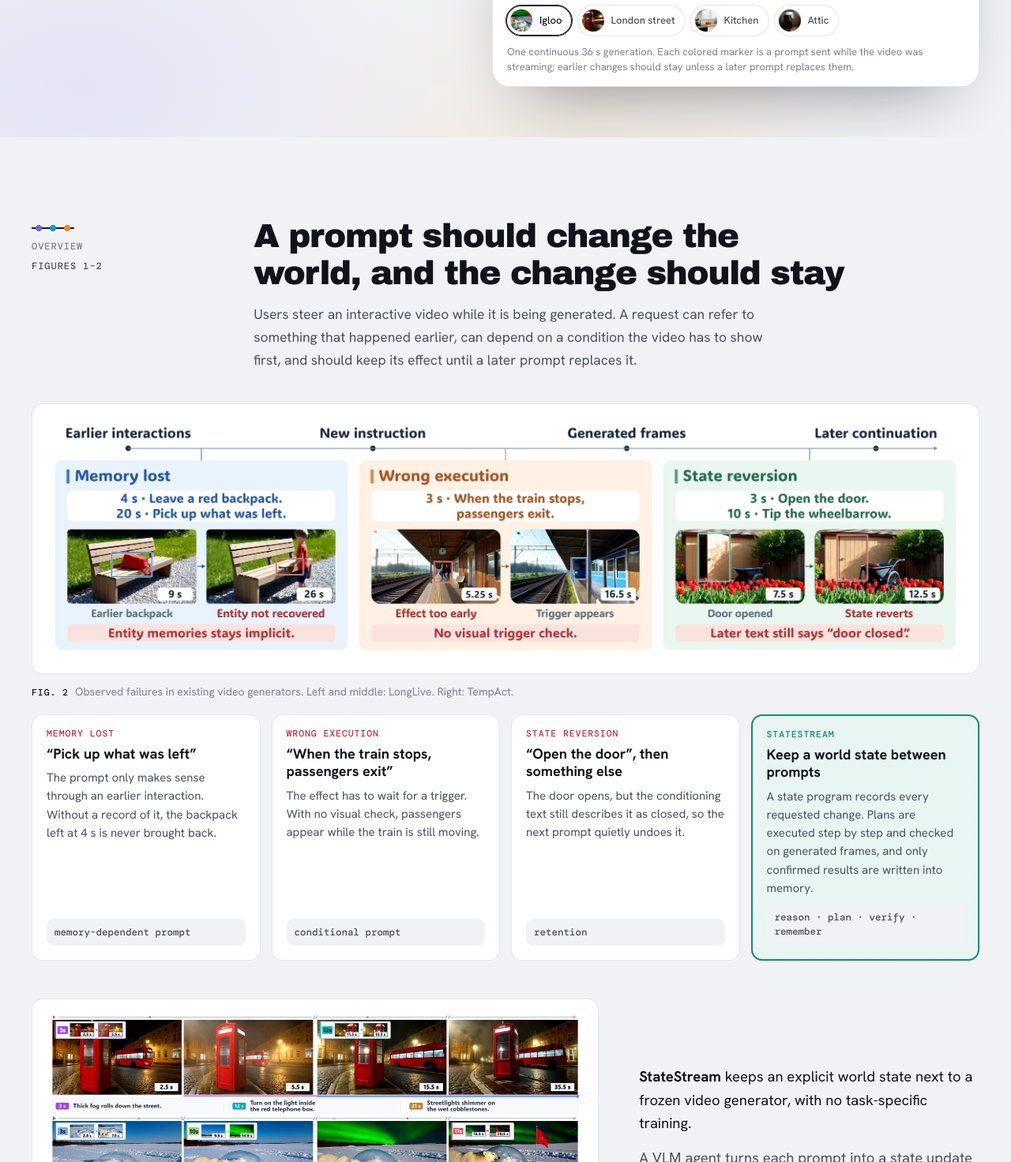
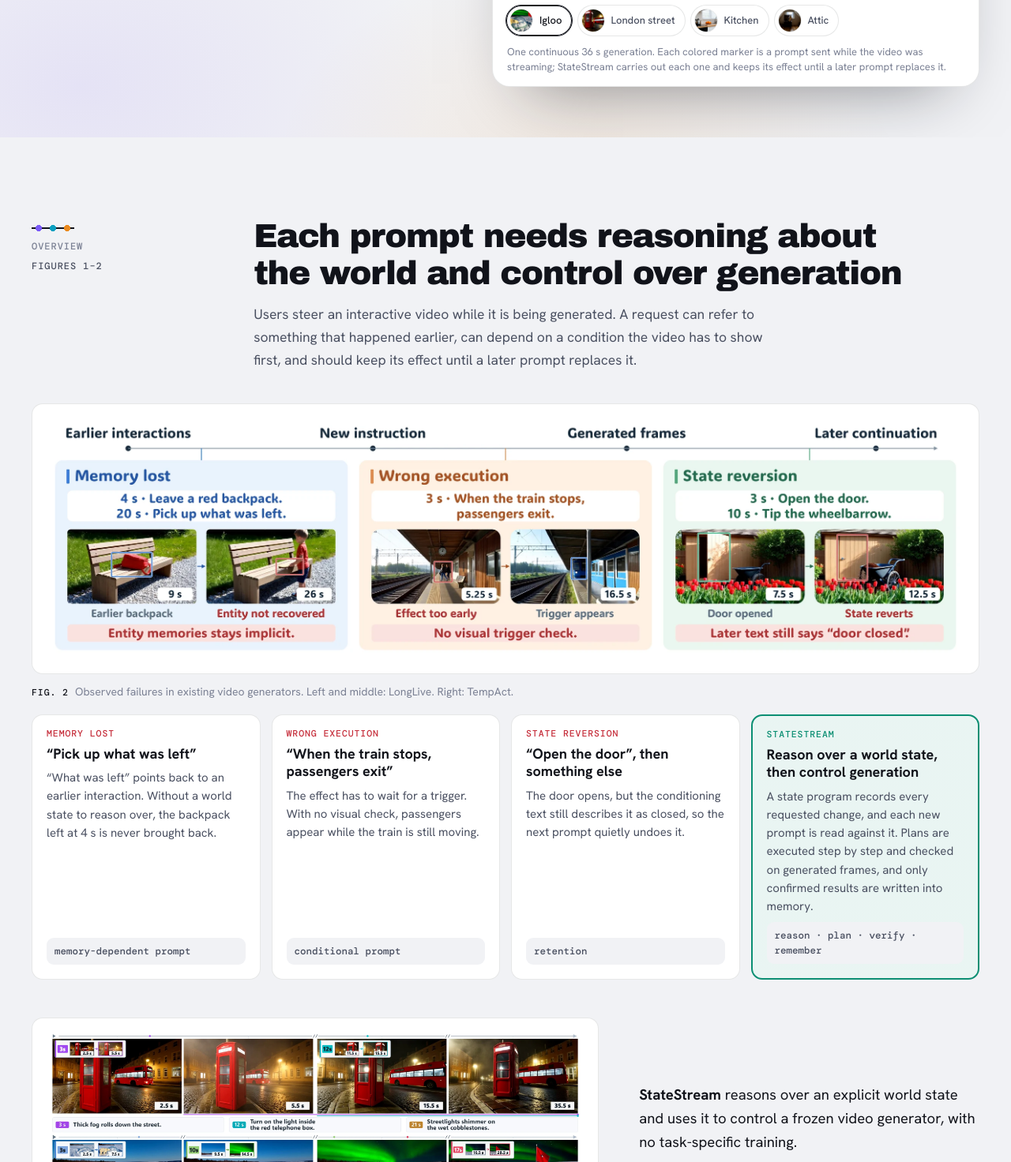
Before and after one commit to Colezwhy/statestream-page, a plain HTML site: page index.html in a window 1280 px wide. Shown: the part 699-2171 px from the top of the page at 79% size. Drawn offline with nearby package versions, Linux system fonts and the light colour scheme; a web font is replaced by a local one.

Commit message:
Overview and section text: frame the method as world-state reasoning and control

```diff
--- a/index.html
+++ b/index.html
@@ -13,14 +13,14 @@
   <meta charset="utf-8">
   <meta name="viewport" content="width=device-width, initial-scale=1, viewport-fit=cover">
   <title>StateStream</title>
-  <meta name="description" content="StateStream keeps a persistent world state for interactive long video generation: it interprets each new prompt against what happened before, plans and checks its execution on generated frames, and keeps confirmed changes in entity memory, on a frozen video generator without task-specific training.">
+  <meta name="description" content="StateStream reasons over a persistent world state to control interactive long video generation: it interprets each new prompt against what happened before, plans and checks its execution on generated frames, and keeps confirmed changes in entity memory, on a frozen video generator without task-specific training.">
   <meta name="theme-color" content="#f1f2f5">
   <link rel="canonical" href="https://colezwhy.github.io/statestream-page/">
 
   <meta property="og:site_name" content="StateStream">
   <meta property="og:type" content="website">
   <meta property="og:title" content="StateStream: Agentic World-State Reasoning and Control for Interactive Long Video Generation">
-  <meta property="og:description" content="Interactive long videos whose changes last: world-state reasoning, planning and visual feedback on a frozen video generator.">
+  <meta property="og:description" content="Interactive long video generation with world-state reasoning and control: an agent plans each prompt against the world so far, steers a frozen generator, and checks the frames it produces.">
   <meta property="og:url" content="https://colezwhy.github.io/statestream-page/">
   <meta property="og:image" content="https://colezwhy.github.io/statestream-page/static/img/og.jpg">
   <meta name="twitter:card" content="summary_large_image">
@@ -116,7 +116,7 @@
         </div>
         <ol class="st-log" id="hero-log"></ol>
         <div class="st-picker" id="hero-picker" role="group" aria-label="Choose a scene"></div>
-        <figcaption class="st-caption">One continuous 36 s generation. Each colored marker is a prompt sent while the video was streaming; earlier changes should stay unless a later prompt replaces them.</figcaption>
+        <figcaption class="st-caption">One continuous 36 s generation. Each colored marker is a prompt sent while the video was streaming; StateStream carries out each one and keeps its effect until a later prompt replaces it.</figcaption>
       </figure>
     </div>
   </section>
@@ -127,7 +127,7 @@
       <div class="sec-head">
         <p class="sec-ref">Overview<span>Figures 1–2</span></p>
         <div>
-          <h2 class="sec-title">A prompt should change the world, and the change should stay</h2>
+          <h2 class="sec-title">Each prompt needs reasoning about the world and control over generation</h2>
           <p class="sec-lead">Users steer an interactive video while it is being generated. A request can refer to something that happened earlier, can depend on a condition the video has to show first, and should keep its effect until a later prompt replaces it.</p>
         </div>
       </div>
@@ -144,7 +144,7 @@
         <div class="f-card">
           <span class="k">Memory lost</span>
           <h3>“Pick up what was left”</h3>
-          <p>The prompt only makes sense through an earlier interaction. Without a record of it, the backpack left at 4 s is never brought back.</p>
+          <p>“What was left” points back to an earlier interaction. Without a world state to reason over, the backpack left at 4 s is never brought back.</p>
           <span class="req">memory-dependent prompt</span>
         </div>
         <div class="f-card">
@@ -161,8 +161,8 @@
         </div>
         <div class="f-card f-card--ours">
           <span class="k">StateStream</span>
-          <h3>Keep a world state between prompts</h3>
-          <p>A state program records every requested change. Plans are executed step by step and checked on generated frames, and only confirmed results are written into memory.</p>
+          <h3>Reason over a world state, then control generation</h3>
+          <p>A state program records every requested change, and each new prompt is read against it. Plans are executed step by step and checked on generated frames, and only confirmed results are written into memory.</p>
           <span class="req">reason · plan · verify · remember</span>
         </div>
       </div>
@@ -176,7 +176,7 @@
           <figcaption><span class="fig-no">Fig. 1</span>StateStream follows successive interactive prompts across four scenes, combining environmental changes, local object updates, and entity arrivals and departures, while keeping changes that later prompts do not supersede.</figcaption>
         </figure>
         <div class="prose prose--short">
-          <p><strong>StateStream</strong> keeps an explicit world state next to a frozen video generator, with no task-specific training.</p>
+          <p><strong>StateStream</strong> reasons over an explicit world state and uses it to control a frozen video generator, with no task-specific training.</p>
           <p>A VLM agent turns each prompt into a state update and a step-by-step plan, conditions the generator on the resulting state, and checks generated frames before anything is written into memory.</p>
           <p>Changes are carried out at the right time and stay until a later prompt replaces them.</p>
         </div>
@@ -191,7 +191,7 @@
         <p class="sec-ref">§3 Method<span>Figures 3–4</span></p>
         <div>
           <h2 class="sec-title">Three modules around one shared world state</h2>
-          <p class="sec-lead">A VLM agent keeps the world state, and a frozen autoregressive video generator (LongLive or Self-Forcing) renders it. The two share entity names: the same name links a line of the state program, a phrase in the conditioning text, and a region of visual memory.</p>
+          <p class="sec-lead">A VLM agent reasons over the world state and controls a frozen autoregressive video generator (LongLive or Self-Forcing) that renders it. The two share entity names: the same name links a line of the state program, a phrase in the conditioning text, and a region of visual memory.</p>
         </div>
       </div>
 
@@ -319,7 +319,7 @@ verify(<span class="s">"Is the chest open?"</span>, <span class="s">"yes"</span>
         <p class="sec-ref">Videos<span>Supplementary material</span></p>
         <div>
           <h2 class="sec-title">Same prompts, same times, four methods</h2>
-          <p class="sec-lead">Every method receives the same opening description and the same interactive prompts at the same moments. Play a scene and watch the later part of each video: that is where earlier changes either stay or disappear.</p>
+          <p class="sec-lead">Every method receives the same opening description and the same interactive prompts at the same moments. Play a scene and follow each prompt: whether it is carried out as asked and at the right moment, and whether its change is still there later on.</p>
         </div>
       </div>
 
@@ -357,7 +357,7 @@ verify(<span class="s">"Is the chest open?"</span>, <span class="s">"yes"</span>
         <p class="sec-ref">§4 Experiments<span>Figures 5–7</span></p>
         <div>
           <h2 class="sec-title">More interactions succeed, and they last</h2>
-          <p class="sec-lead">All methods share opening scenes, prompts and prompt times. Later frames show which earlier changes were kept. Quantitative results are in the paper.</p>
+          <p class="sec-lead">All methods share opening scenes, prompts and prompt times. The frames after each prompt show whether it was carried out, and later frames show which earlier changes were kept. Quantitative results are in the paper.</p>
         </div>
       </div>
 
```
